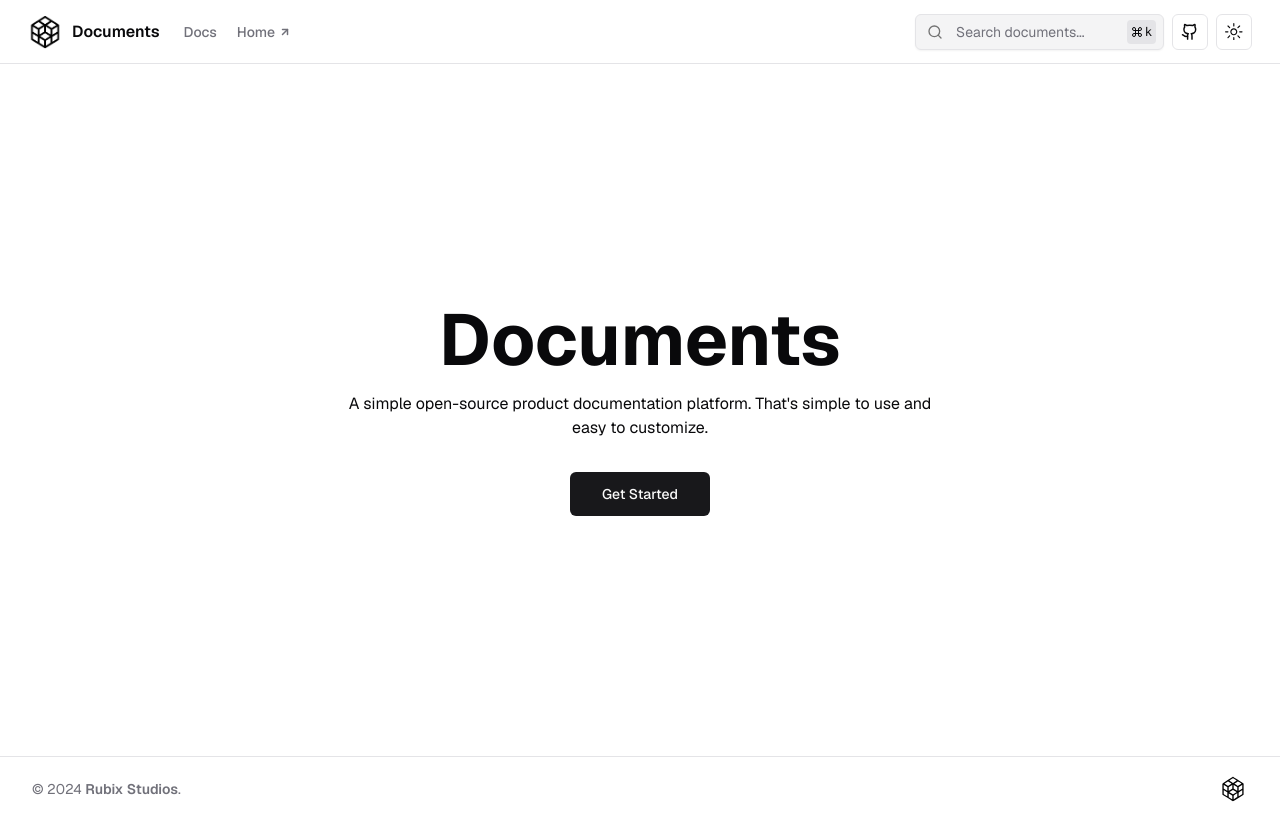
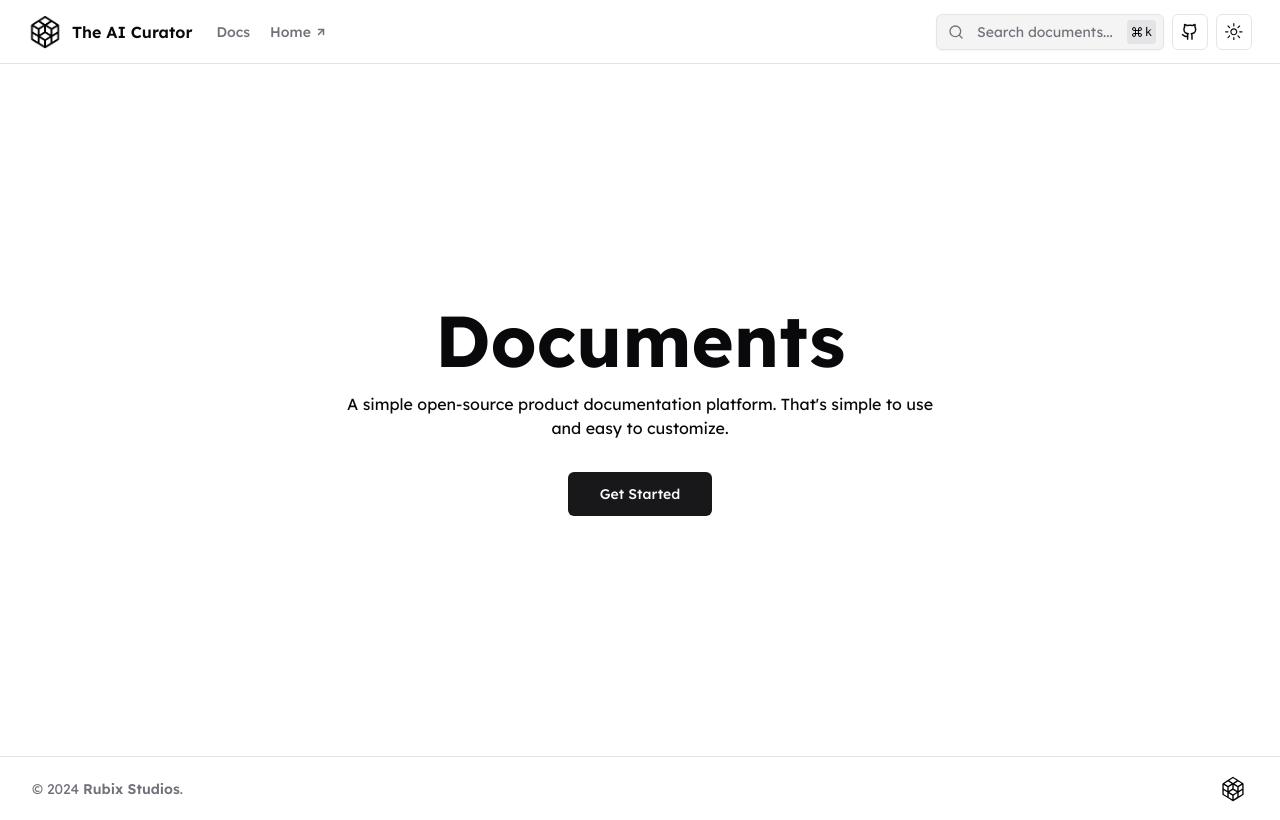
Before and after one commit to crfdiab/cv2, a Next.js app: page / in a window 1280 px wide. Built offline with nearby package versions, Linux system fonts and the light colour scheme.

Commit message:
Lexend Font, Canonical Tag And Base URL

```diff
--- a/app/docs/[[...slug]]/page.tsx
+++ b/app/docs/[[...slug]]/page.tsx
@@ -61,6 +61,9 @@ export async function generateMetadata({ params: { slug = [] } }: PageProps) {
     ...(lastUpdated && {
       lastModified: new Date(lastUpdated).toISOString(),
     }),
+    alternates: {
+      canonical: `${Settings.metadataBase}/docs/${pathName}`,
+    },
   };
 }
 
--- a/app/globals.css
+++ b/app/globals.css
@@ -1,3 +1,4 @@
+@import url('https://fonts.googleapis.com/css2?family=Lexend:wght@100..900&display=swap');
 @tailwind base;
 @tailwind components;
 @tailwind utilities;
@@ -56,6 +57,7 @@
 
   body {
     @apply bg-background text-foreground;
+    font-family: 'Lexend', sans-serif;
   }
 }
 
--- a/settings/settings.ts
+++ b/settings/settings.ts
@@ -1,10 +1,10 @@
-export const url = "https://rubix-documents.vercel.app";
+export const url = "https://cv2-nu.vercel.app/";
 export const siteicon = "/icon.png";
 
 export const gtm = "GTM-XXXXXXX";
 export const gtmconnected = true;
 
-export const sitename = "Documents";
+export const sitename = "The AI Curator";
 export const description = "This comprehensive documentation template, crafted with Next.js and available as open-source, delivers a sleek and responsive design, tailored to meet all your project documentation requirements.";
 export const keywords = ["Next.js", "documentation", "Rubix Studios", "open source", "SEO"];
 export const urlimage = "/images/og-image.png";
--- a/tailwind.config.ts
+++ b/tailwind.config.ts
@@ -60,7 +60,7 @@ const config = {
       },
       fontFamily: {
         code: ["var(--font-geist-mono)"],
-        regular: ["var(--font-geist-sans)"],
+        regular: ["Lexend", "sans-serif"],
       },
       keyframes: {
         "accordion-down": {
```
Also changed, not shown: 1 other file (tests, documents, lock files or other folders).
